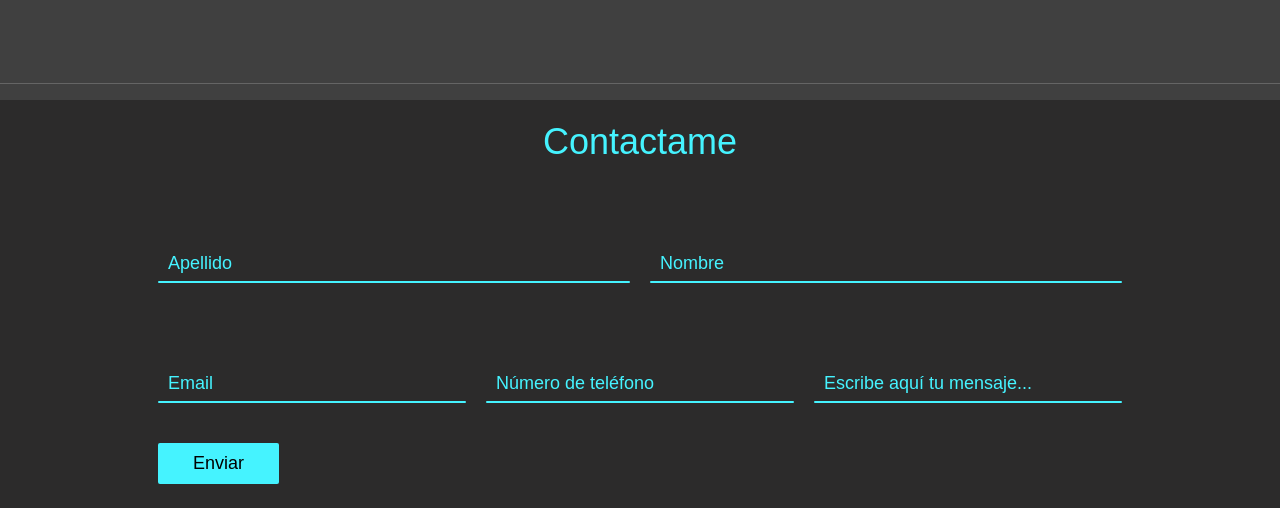
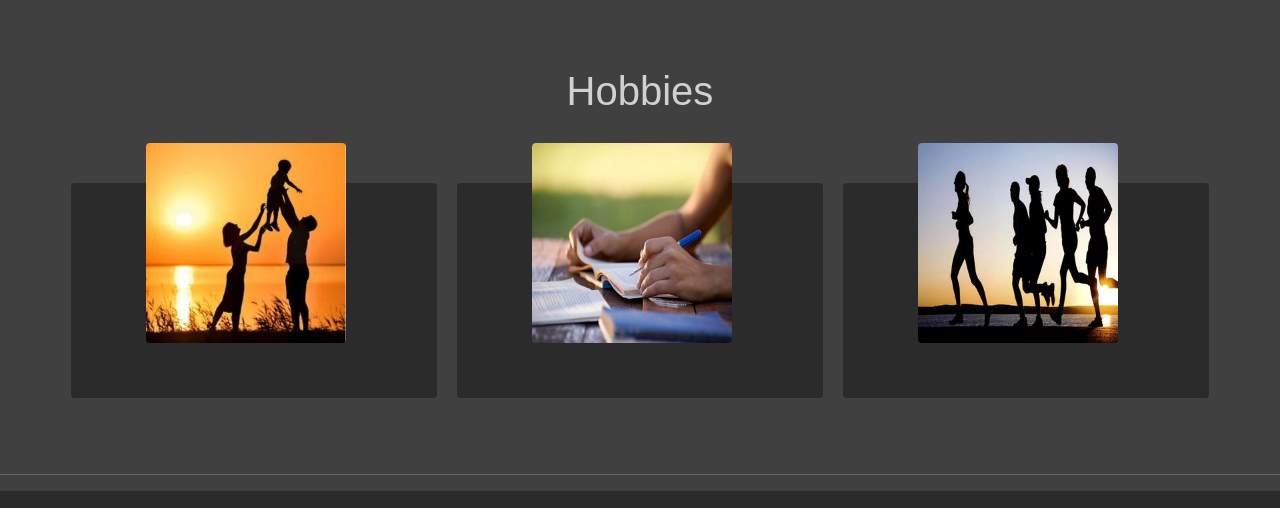
Before and after one commit to AleCarabajal/PortfolioAP, a plain HTML site: page index.html in a window 1280 px wide. Shown: the part 3692-4200 px from the top of the page. Drawn offline with nearby package versions, Linux system fonts and the light colour scheme; a web font is replaced by a local one.

Commit message:
creando la seccion hobbies

```diff
--- a/assets/css/styles.css
+++ b/assets/css/styles.css
@@ -563,10 +563,75 @@ p {
 
 /* ===== SECCION SOBRE MIS HOBBIES ===== */
 
+#hobbies{
+  display: flex;
+  justify-content: space-between;
+  align-items: center;
+  background:#404040;
 
+}
 
+.container2{
+  position: relative;
+  width: 100%;
+  display: flex;
+  justify-content: center;
+  align-items: center;
+  flex-wrap: wrap;
+  padding: 30px;
+}
 
+.container2 .card1{
+  position: relative;
+  max-width: 30%;
+  height: 215px;
+  border-radius: 4px;
+  justify-content: space-between;
+  background: #2c2b2b;
+  margin: 30px 10px;
+  padding: 20px 15px;
+  display: flex;
+  flex-direction: column;
+  transition: 0.3s ease-in-out;
+}
 
+.container2 .card1:hover{
+  height: 420px;
+
+}
+
+.imgBox{
+  position: relative;
+  width: 260px;
+  height: 260px;
+  top:-60px;
+  left: 60px;
+
+}
+
+.container2 .card1 .imgBox img{
+  max-width: 200px;
+  border-radius: 4px;
+
+}
+
+.container2 .card1 .content1{
+  position: relative;
+  margin-top: -40px;
+  padding: 10px 15px;
+  text-align: center;
+  color: #fdfdfd;
+  visibility: hidden;
+  opacity: 0;
+  transition: 0.3s ease-in-out;
+}
+
+.container2 .card1:hover .content1{
+  visibility: visible;
+  opacity: 1;
+  margin-top: -40px;
+  transition-delay: 0.3s;
+}
 
 /* ===== SECCION DE CONTACTO ===== */
 
@@ -712,6 +777,16 @@ input[type="submit"]:active {
 
 }
 
+.fa-linkedin:hover {
+  transform: scale(2.5);
+  color: transparent;
+  transition: 0.4s ease-in-out;
+  background-image: url("../img/linkedin.png");
+  background-repeat: no-repeat;
+  background-size: contain;
+  border-radius: 1.5px;
+}
+
 .fa-github:hover {
   transform: scale(2.5);
   color: transparent;
@@ -722,15 +797,7 @@ input[type="submit"]:active {
   border-radius: 1.5px;
 }
 
-.fa-linkedin:hover {
-  transform: scale(2.5);
-  color: transparent;
-  transition: 0.4s ease-in-out;
-  background-image: url("../img/linkedin.png");
-  background-repeat: no-repeat;
-  background-size: contain;
-  border-radius: 1.5px;
-}
+
 
 .fa-square-instagram:hover {
   transform: scale(2.5);
--- a/index.html
+++ b/index.html
@@ -507,6 +507,41 @@
 
     <!--===== SECCION SOBRE MIS HOBBIES =====-->
     <section id="hobbies">
+      <h1>Hobbies</h1>
+      <div class="container2">
+        <div class="card1">
+          <div class="imgBox">
+            <img src="assets/img/hobbie1.jpeg" alt="disfrutar en familia">
+          </div>
+          <div class="content1">
+            <h2>Familia</h2>
+            <p>Lorem ipsum dolor sit amet consectetur, adipisicing elit. Quibusdam fuga nulla a aperiam optio architecto eaque. Aspernatur, iusto. Quisquam, eum!</p>
+          </div>
+        </div>
+
+        <div class="card1">
+          <div class="imgBox">
+            <img src="assets/img/hobbie2.jpeg" alt="leyendo">
+          </div>
+          <div class="content1">
+            <h2>Leer</h2>
+            <p>Lorem ipsum dolor sit amet consectetur, adipisicing elit. Quibusdam fuga nulla a aperiam optio architecto eaque. Aspernatur, iusto. Quisquam, eum!</p>
+          </div>
+        </div>
+
+        <div class="card1">
+          <div class="imgBox">
+            <img src="assets/img/hobbie3.jpeg" alt="hacer deporte">
+          </div>
+          <div class="content1">
+            <h2>Deporte</h2>
+            <p>Lorem ipsum dolor sit amet consectetur, adipisicing elit. Quibusdam fuga nulla a aperiam optio architecto eaque. Aspernatur, iusto. Quisquam, eum!</p>
+          </div>
+        </div>
+
+       </div>
+
+
 
 
 
```
Also changed, not shown: dashboard.html (+1 -1 lines), assets/img/hobbie1.jpeg (added), assets/img/hobbie2.jpeg (added), assets/img/hobbie3.jpeg (added).
